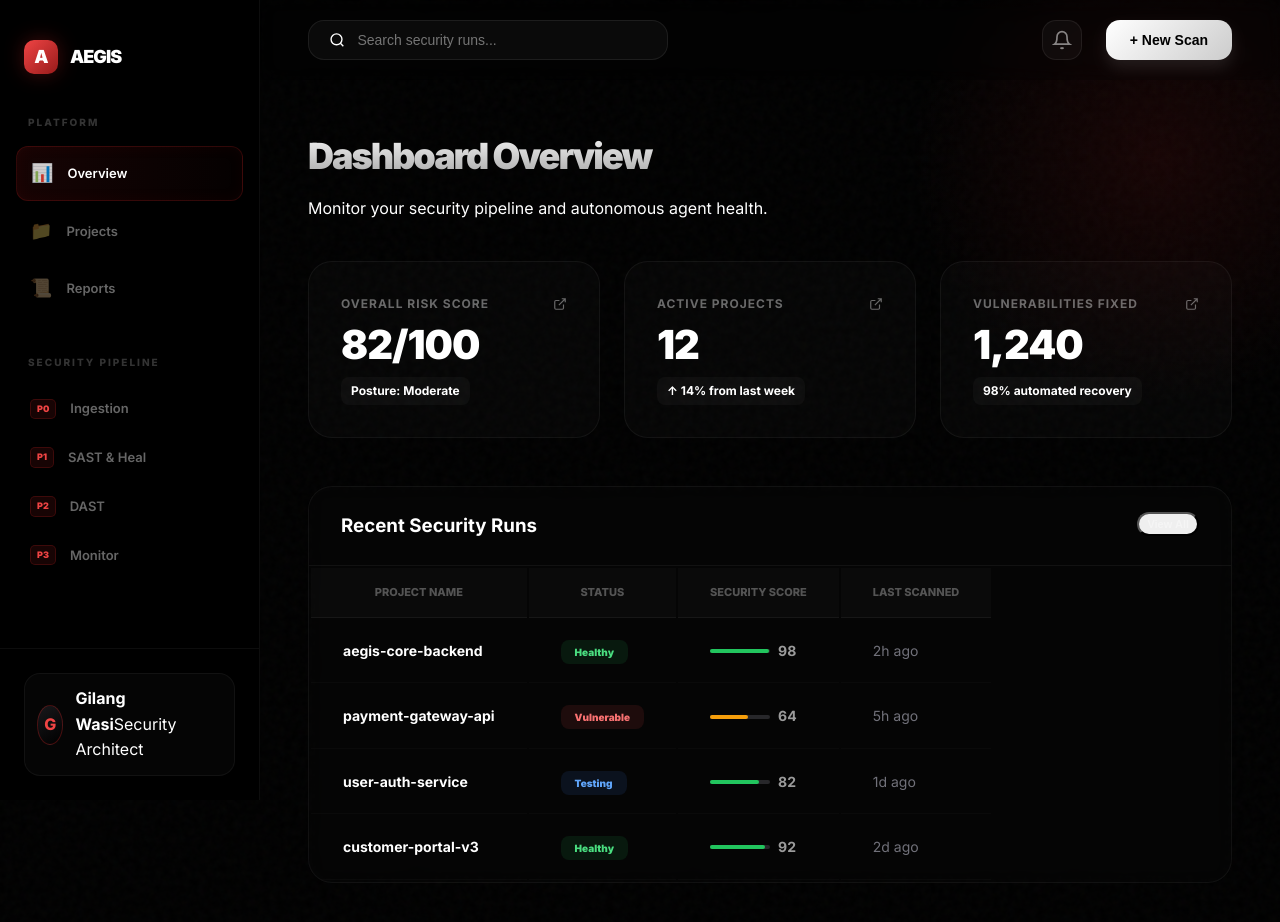
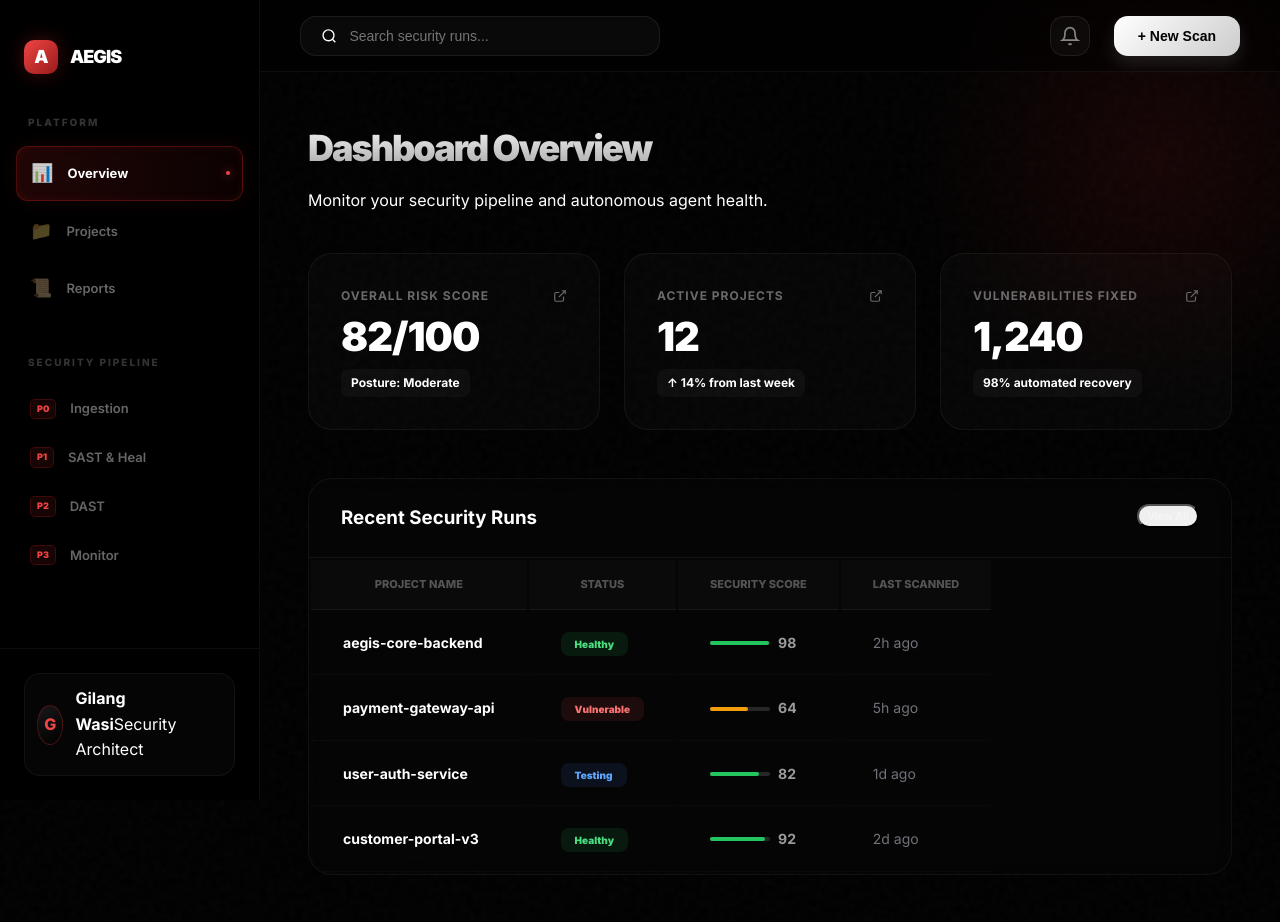
Before and after one commit to langss1/Aegisv2, a Next.js app in the folder aegis-teaser/: page /dashboard in a window 1280 px wide. Shown: the top 922 px of the page. Built offline with nearby package versions, Linux system fonts and the light colour scheme.

Commit message:
style: fix sidebar and topbar positions and refine navigation UI

```diff
--- a/aegis-teaser/src/app/dashboard/dashboard.module.css
+++ b/aegis-teaser/src/app/dashboard/dashboard.module.css
@@ -32,15 +32,17 @@
   pointer-events: none;
 }
 
-/* Thinner, More Modern SideNav */
+/* Fixed SideNav */
 .sideNav {
   width: 260px;
-  background: rgba(0, 0, 0, 0.8);
+  background: rgba(0, 0, 0, 0.9);
   border-right: 1px solid rgba(255, 255, 255, 0.05);
   display: flex;
   flex-direction: column;
-  position: sticky;
+  position: fixed;
+  left: 0;
   top: 0;
+  bottom: 0;
   height: 100vh;
   z-index: 100;
   backdrop-filter: blur(20px);
@@ -117,9 +119,23 @@
 
 .activeNavItem {
   color: white;
-  background: linear-gradient(90deg, rgba(220, 38, 38, 0.1), rgba(220, 38, 38, 0.02));
-  border: 1px solid rgba(220, 38, 38, 0.2);
-  box-shadow: inset 0 0 15px rgba(220, 38, 38, 0.05);
+  background: linear-gradient(90deg, rgba(220, 38, 38, 0.15), rgba(220, 38, 38, 0.05));
+  border: 1px solid rgba(220, 38, 38, 0.3);
+  box-shadow: 0 0 20px rgba(220, 38, 38, 0.1),
+              inset 0 0 10px rgba(220, 38, 38, 0.1);
+  font-weight: 700;
+  position: relative;
+}
+
+.activeNavItem::after {
+  content: '';
+  position: absolute;
+  right: 12px;
+  width: 4px;
+  height: 4px;
+  background: #ef4444;
+  border-radius: 50%;
+  box-shadow: 0 0 10px #ef4444;
 }
 
 .icon { font-size: 18px; opacity: 0.8; }
@@ -165,19 +181,25 @@
 /* TopBar Redefined */
 .viewContainer {
   flex: 1;
+  margin-left: 260px;
   display: flex;
   flex-direction: column;
   z-index: 10;
+  min-height: 100vh;
 }
 
 .topBar {
-  height: 80px;
+  height: 72px;
   display: flex;
   align-items: center;
   justify-content: space-between;
-  padding: 0 48px;
-  background: rgba(0, 0, 0, 0.2);
-  backdrop-filter: blur(10px);
+  padding: 0 40px;
+  background: rgba(0, 0, 0, 0.4);
+  backdrop-filter: blur(24px);
+  position: sticky;
+  top: 0;
+  z-index: 90;
+  border-bottom: 1px solid rgba(255, 255, 255, 0.05);
 }
 
 .searchBox {
```
